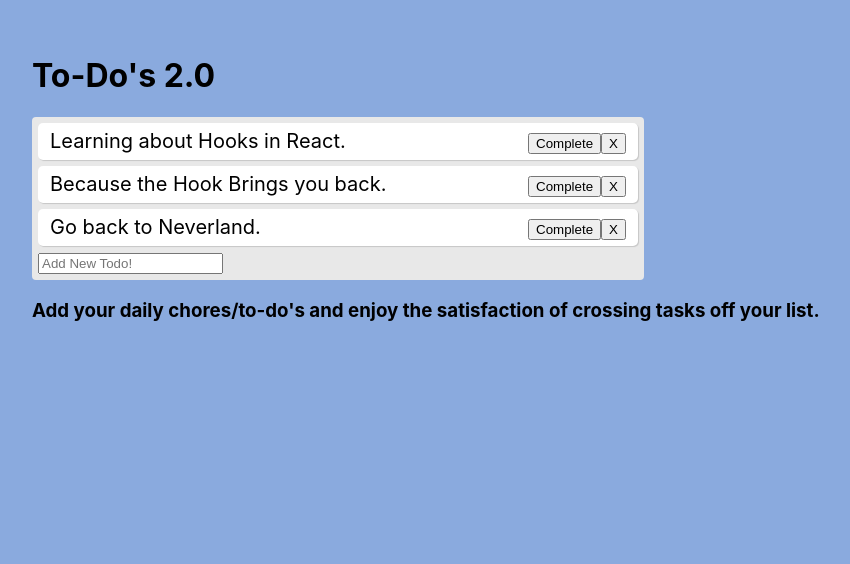
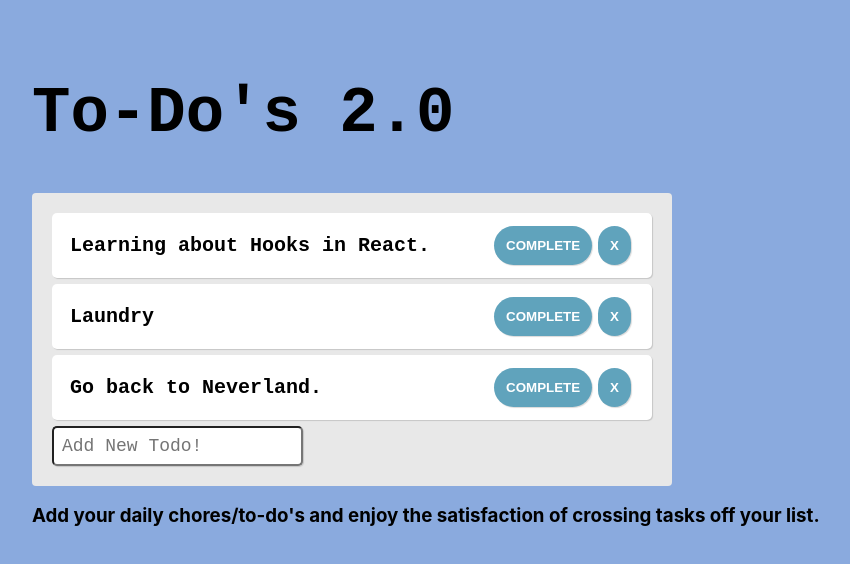
Before and after one commit to christopherkalfas/to-do-hooks-react, a React (Create React App) app: page / in a window 1280 px wide. Shown: the top 564 px of the page, without its empty margins (3-853 px from the left). Built offline with nearby package versions, Linux system fonts and the light colour scheme.

Commit message:
Added more styling to make application easier to interact with, as well as a little more fun.

```diff
--- a/src/App.css
+++ b/src/App.css
@@ -4,21 +4,55 @@
   height: 100vh;
 }
 
+.header {
+  font-family: 'Courier New', Courier, monospace;
+  font-size: xx-large;
+}
+
 .todo-list {
   background: #e8e8e8;
   border-radius: 4px;
   max-width: 600px;
-  padding: 6px;
+  padding: 20px;
+
 }
 
 .todo {
   background: #fff;
-  padding: 6px 12px;
+  padding: 10px 18px;
   border-radius: 5px;
   font-size: 20px;
+  font-weight: bold;
   margin-bottom: 6px;
   display: flex;
   align-items: center;
   justify-content: space-between;
   box-shadow: 1px 1px 1px rgba(0, 0, 0, 0.15);
+  font-family: 'Courier New', Courier, monospace;
 }
+
+.input {
+  border-radius: 5px;
+  max-width: 450px;
+  padding: 8px;
+  font-size: large;
+  font-family: 'Courier New', Courier, monospace;
+  box-shadow: 1px 1px 1px rgba(0, 0, 0, 0.15);
+
+
+}
+
+button {
+color: #fff !important;
+text-transform: uppercase;
+text-decoration: none;
+background: #60a3bc;
+padding: 12px;
+margin: 3px;
+font-weight: bold;
+border-radius: 40px;
+display: inline-block;
+border: none;
+transition: all 0.4s ease 0s;
+box-shadow: 1px 1px 1px rgba(0, 0, 0, 0.15);
+}
--- a/src/App.js
+++ b/src/App.js
@@ -49,7 +49,7 @@ function App(){
       isCompleted: false
     },
     {
-      text: 'Because the Hook Brings you back.',
+      text: 'Laundry',
       isCompleted: false
     },
     {
@@ -89,7 +89,9 @@ function App(){
             removeTodo={removeTodo}
           />
         ))}
-          <TodoForm addTodo={addTodo} />
+          <div>
+            <TodoForm addTodo={addTodo} />
+          </div>
       </div>
       <Footer />
     </div>
--- a/src/components/Header.js
+++ b/src/components/Header.js
@@ -2,7 +2,7 @@ import React from 'react'
 
 const Header = () => {
     return(
-        <div>
+        <div className='header'>
             <h1>To-Do's 2.0</h1>
         </div>
     )
```
